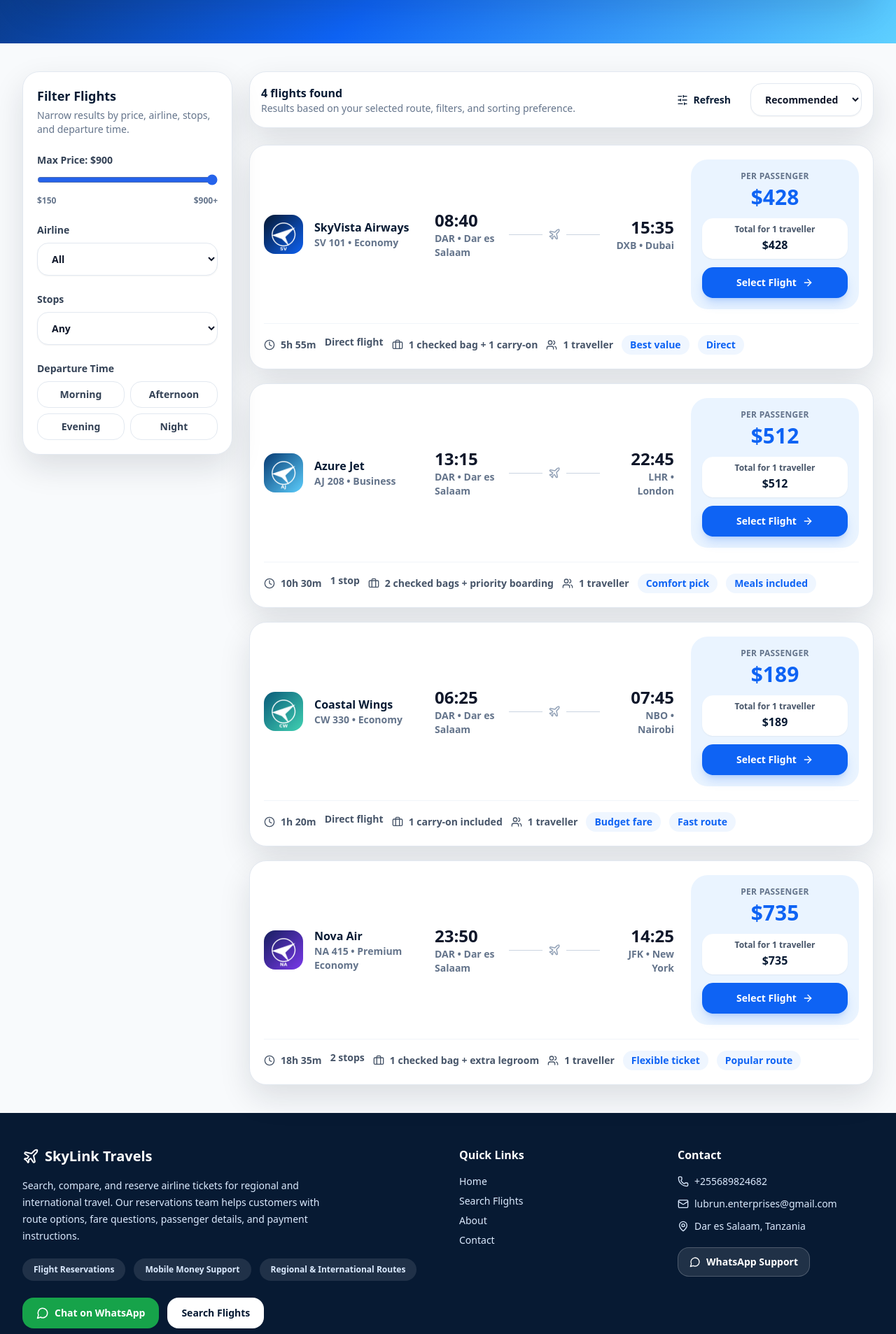
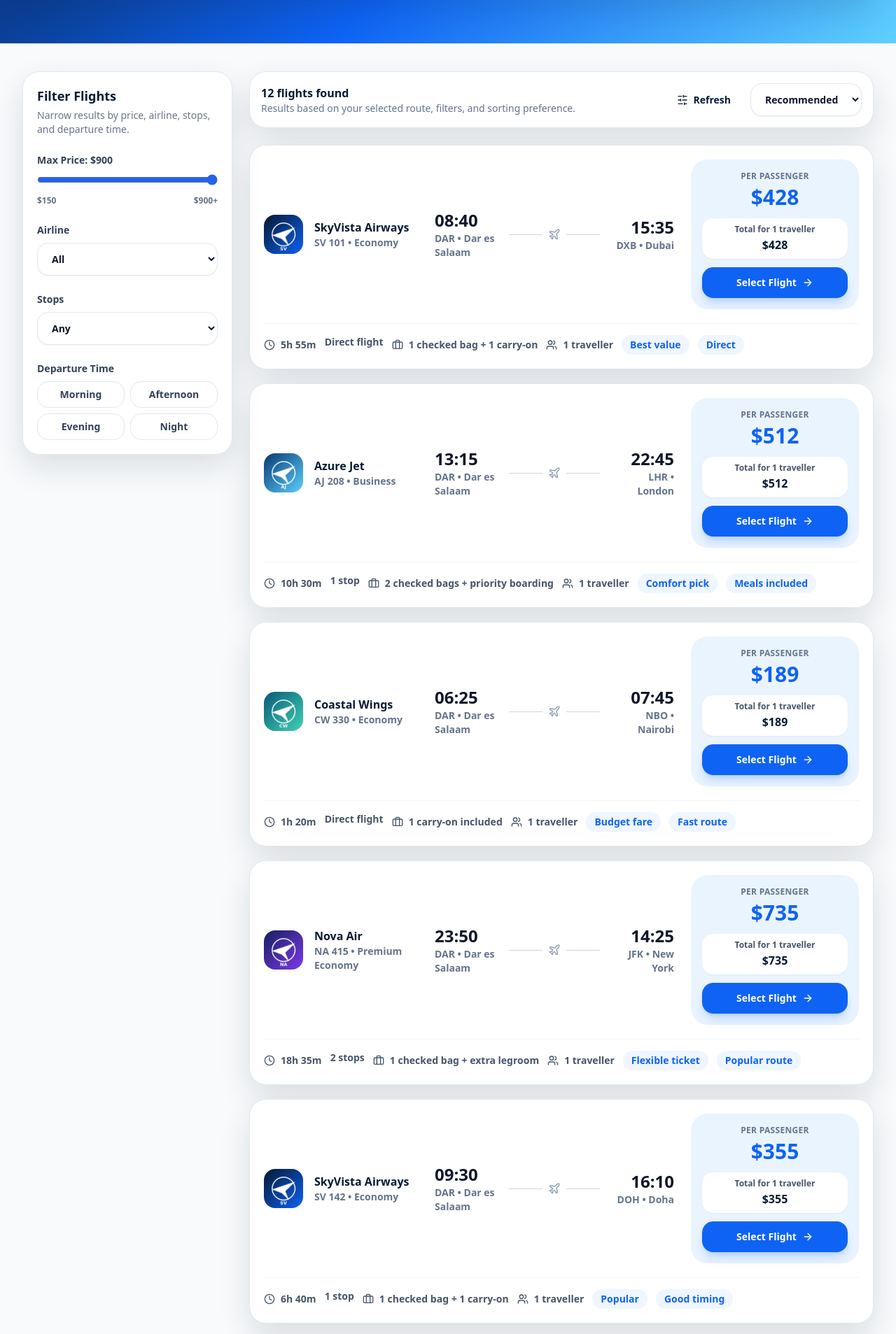
Before and after one commit to brianmichaelu/airline-website, a Next.js app: page /search in a window 1280 px wide. Shown: the part 533-2440 px from the top of the page at 70% size. Built offline with nearby package versions, Linux system fonts and the light colour scheme.

Commit message:
Update flights.ts

```diff
--- a/data/flights.ts
+++ b/data/flights.ts
@@ -109,6 +109,222 @@ export const flights: Flight[] = [
       duration: "19h 15m",
     },
   },
+  {
+    id: "sky-142",
+    airline: "SkyVista Airways",
+    airlineLogo: "/images/airline-skyvista.png",
+    flightNumber: "SV 142",
+    price: 355,
+    currency: "USD",
+    stops: 1,
+    cabin: "Economy",
+    baggage: "1 checked bag + 1 carry-on",
+    refundable: true,
+    tags: ["Popular", "Good timing"],
+    outbound: {
+      from: { city: "Dar es Salaam", code: "DAR", country: "Tanzania" },
+      to: { city: "Doha", code: "DOH", country: "Qatar" },
+      departureTime: "09:30",
+      arrivalTime: "16:10",
+      duration: "6h 40m",
+    },
+    returnSegment: {
+      from: { city: "Doha", code: "DOH", country: "Qatar" },
+      to: { city: "Dar es Salaam", code: "DAR", country: "Tanzania" },
+      departureTime: "20:45",
+      arrivalTime: "04:10",
+      duration: "7h 25m",
+    },
+  },
+  {
+    id: "azure-260",
+    airline: "Azure Jet",
+    airlineLogo: "/images/airline-azure.png",
+    flightNumber: "AJ 260",
+    price: 462,
+    currency: "USD",
+    stops: 1,
+    cabin: "Economy",
+    baggage: "1 checked bag + 1 carry-on",
+    refundable: true,
+    tags: ["Reliable connection", "Meals included"],
+    outbound: {
+      from: { city: "Dar es Salaam", code: "DAR", country: "Tanzania" },
+      to: { city: "Istanbul", code: "IST", country: "Turkey" },
+      departureTime: "04:20",
+      arrivalTime: "13:35",
+      duration: "9h 15m",
+    },
+    returnSegment: {
+      from: { city: "Istanbul", code: "IST", country: "Turkey" },
+      to: { city: "Dar es Salaam", code: "DAR", country: "Tanzania" },
+      departureTime: "18:25",
+      arrivalTime: "03:30",
+      duration: "9h 05m",
+    },
+  },
+  {
+    id: "coast-380",
+    airline: "Coastal Wings",
+    airlineLogo: "/images/airline-coastal.png",
+    flightNumber: "CW 380",
+    price: 275,
+    currency: "USD",
+    stops: 1,
+    cabin: "Economy",
+    baggage: "1 checked bag",
+    refundable: false,
+    tags: ["Regional", "Affordable"],
+    outbound: {
+      from: { city: "Zanzibar", code: "ZNZ", country: "Tanzania" },
+      to: { city: "Dubai", code: "DXB", country: "United Arab Emirates" },
+      departureTime: "11:45",
+      arrivalTime: "19:20",
+      duration: "7h 35m",
+    },
+    returnSegment: {
+      from: { city: "Dubai", code: "DXB", country: "United Arab Emirates" },
+      to: { city: "Zanzibar", code: "ZNZ", country: "Tanzania" },
+      departureTime: "23:15",
+      arrivalTime: "06:40",
+      duration: "7h 25m",
+    },
+  },
+  {
+    id: "nova-520",
+    airline: "Nova Air",
+    airlineLogo: "/images/airline-nova.png",
+    flightNumber: "NA 520",
+    price: 398,
+    currency: "USD",
+    stops: 0,
+    cabin: "Economy",
+    baggage: "1 checked bag + 1 carry-on",
+    refundable: true,
+    tags: ["Direct", "Business route"],
+    outbound: {
+      from: { city: "Dar es Salaam", code: "DAR", country: "Tanzania" },
+      to: { city: "Johannesburg", code: "JNB", country: "South Africa" },
+      departureTime: "07:55",
+      arrivalTime: "11:25",
+      duration: "3h 30m",
+    },
+    returnSegment: {
+      from: { city: "Johannesburg", code: "JNB", country: "South Africa" },
+      to: { city: "Dar es Salaam", code: "DAR", country: "Tanzania" },
+      departureTime: "16:40",
+      arrivalTime: "20:10",
+      duration: "3h 30m",
+    },
+  },
+  {
+    id: "sky-620",
+    airline: "SkyVista Airways",
+    airlineLogo: "/images/airline-skyvista.png",
+    flightNumber: "SV 620",
+    price: 310,
+    currency: "USD",
+    stops: 1,
+    cabin: "Economy",
+    baggage: "1 carry-on + 1 checked bag",
+    refundable: true,
+    tags: ["East Africa", "Flexible"],
+    outbound: {
+      from: { city: "Kilimanjaro", code: "JRO", country: "Tanzania" },
+      to: { city: "Nairobi", code: "NBO", country: "Kenya" },
+      departureTime: "10:10",
+      arrivalTime: "12:05",
+      duration: "1h 55m",
+    },
+    returnSegment: {
+      from: { city: "Nairobi", code: "NBO", country: "Kenya" },
+      to: { city: "Kilimanjaro", code: "JRO", country: "Tanzania" },
+      departureTime: "17:20",
+      arrivalTime: "19:10",
+      duration: "1h 50m",
+    },
+  },
+  {
+    id: "azure-770",
+    airline: "Azure Jet",
+    airlineLogo: "/images/airline-azure.png",
+    flightNumber: "AJ 770",
+    price: 586,
+    currency: "USD",
+    stops: 1,
+    cabin: "Premium Economy",
+    baggage: "1 checked bag + extra legroom",
+    refundable: true,
+    tags: ["Extra comfort", "Long-haul"],
+    outbound: {
+      from: { city: "Dar es Salaam", code: "DAR", country: "Tanzania" },
+      to: { city: "Mumbai", code: "BOM", country: "India" },
+      departureTime: "15:40",
+      arrivalTime: "01:15",
+      duration: "8h 35m",
+    },
+    returnSegment: {
+      from: { city: "Mumbai", code: "BOM", country: "India" },
+      to: { city: "Dar es Salaam", code: "DAR", country: "Tanzania" },
+      departureTime: "05:50",
+      arrivalTime: "13:05",
+      duration: "8h 15m",
+    },
+  },
+  {
+    id: "coast-840",
+    airline: "Coastal Wings",
+    airlineLogo: "/images/airline-coastal.png",
+    flightNumber: "CW 840",
+    price: 245,
+    currency: "USD",
+    stops: 1,
+    cabin: "Economy",
+    baggage: "1 carry-on included",
+    refundable: false,
+    tags: ["Short trip", "Regional fare"],
+    outbound: {
+      from: { city: "Dar es Salaam", code: "DAR", country: "Tanzania" },
+      to: { city: "Kigali", code: "KGL", country: "Rwanda" },
+      departureTime: "12:25",
+      arrivalTime: "15:55",
+      duration: "3h 30m",
+    },
+    returnSegment: {
+      from: { city: "Kigali", code: "KGL", country: "Rwanda" },
+      to: { city: "Dar es Salaam", code: "DAR", country: "Tanzania" },
+      departureTime: "19:15",
+      arrivalTime: "22:40",
+      duration: "3h 25m",
+    },
+  },
+  {
+    id: "nova-910",
+    airline: "Nova Air",
+    airlineLogo: "/images/airline-nova.png",
+    flightNumber: "NA 910",
+    price: 342,
+    currency: "USD",
+    stops: 0,
+    cabin: "Economy",
+    baggage: "1 checked bag + 1 carry-on",
+    refundable: true,
+    tags: ["Direct", "Early departure"],
+    outbound: {
+      from: { city: "Dar es Salaam", code: "DAR", country: "Tanzania" },
+      to: { city: "Addis Ababa", code: "ADD", country: "Ethiopia" },
+      departureTime: "05:50",
+      arrivalTime: "08:30",
+      duration: "2h 40m",
+    },
+    returnSegment: {
+      from: { city: "Addis Ababa", code: "ADD", country: "Ethiopia" },
+      to: { city: "Dar es Salaam", code: "DAR", country: "Tanzania" },
+      departureTime: "22:15",
+      arrivalTime: "00:55",
+      duration: "2h 40m",
+    },
+  },
 ];
 
 export const getFlightById = (id: string) =>
```
